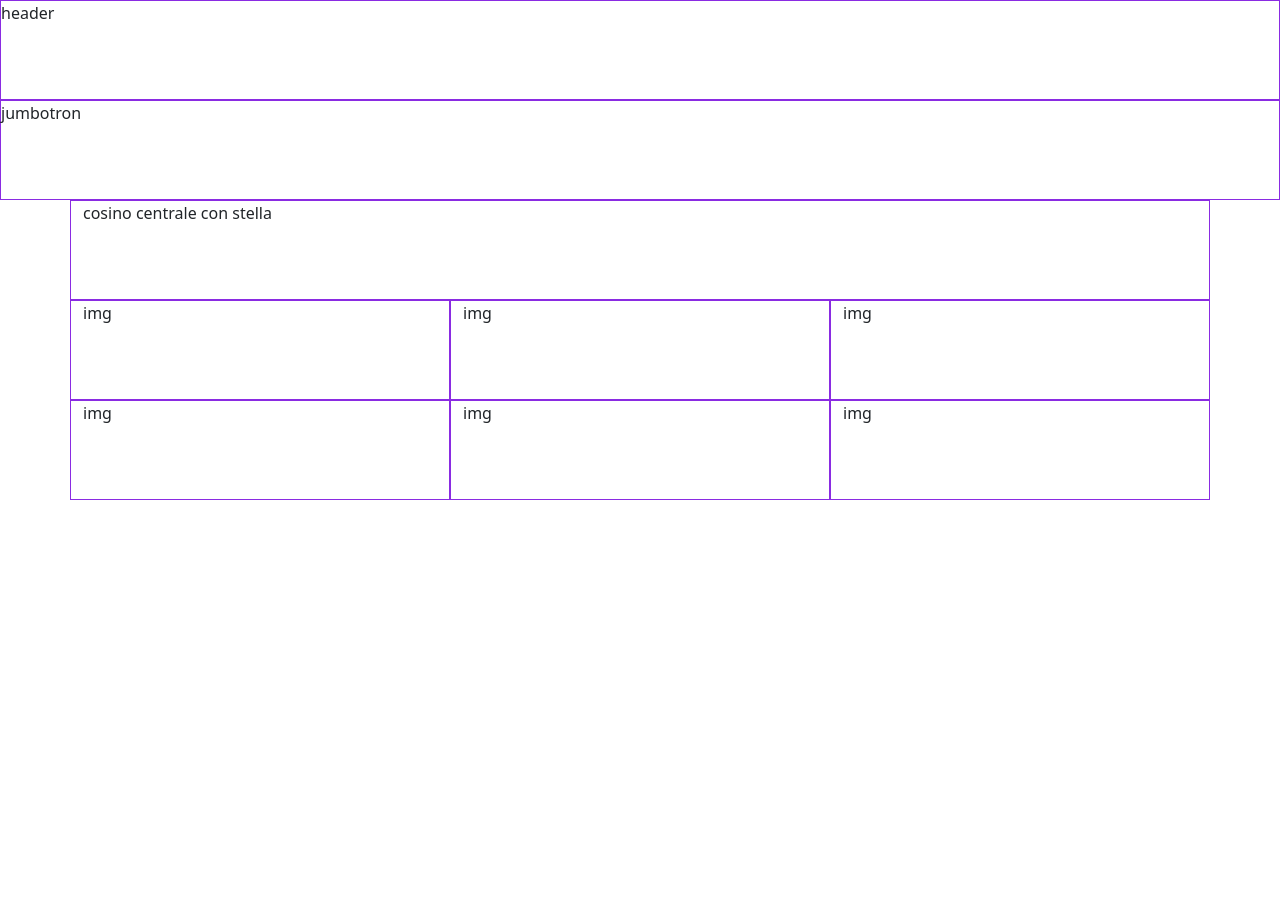
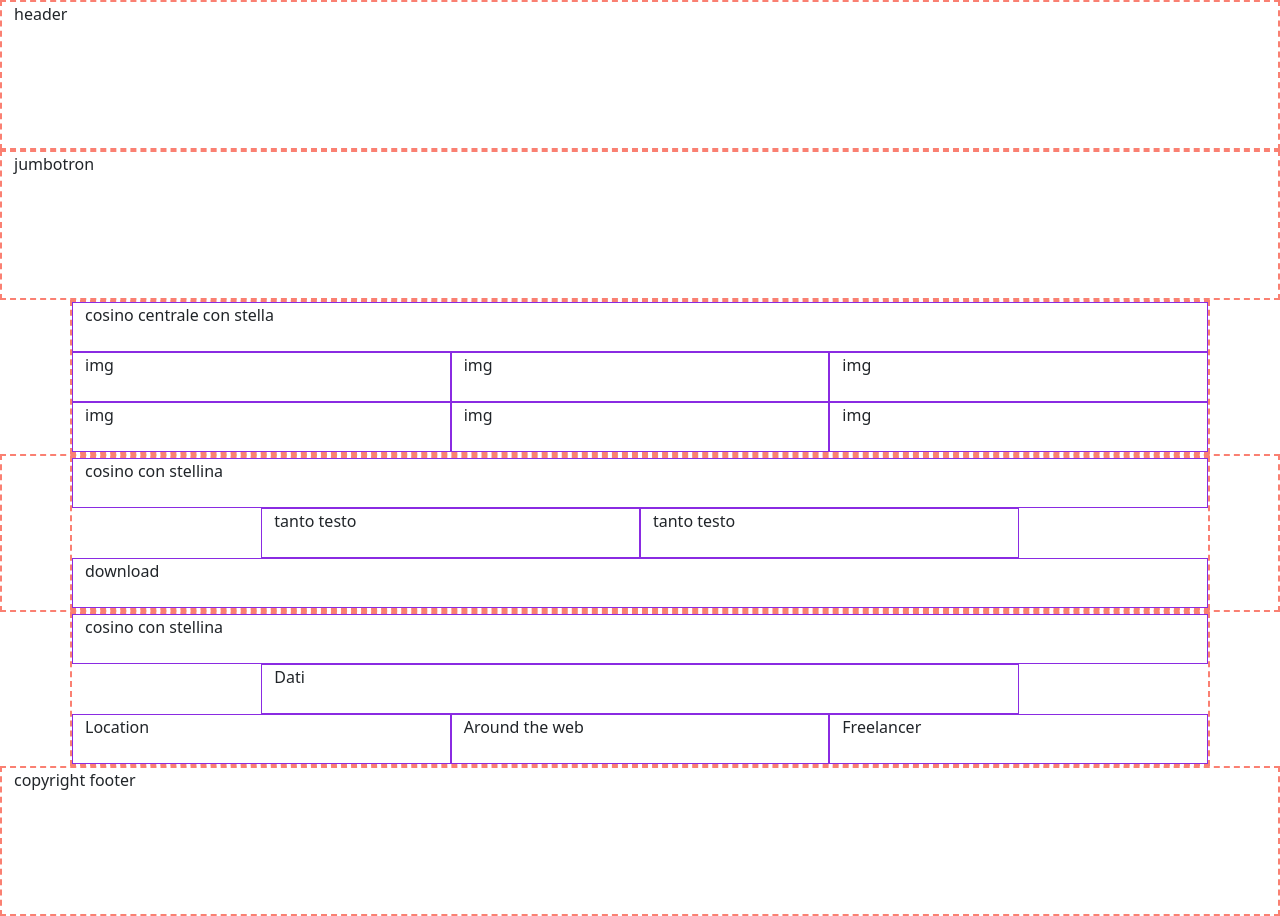
Before and after one commit to FedericaDiChio/html-css-bootstrap-freelancer, a plain HTML site: page index.html in a window 1280 px wide. Before the commit the page ends 800 px from the top, so only its background shows below. Drawn offline with nearby package versions, Linux system fonts and the light colour scheme.

Commit message:
footer, colonne centrali

```diff
--- a/index.html
+++ b/index.html
@@ -9,10 +9,13 @@
     <link rel="stylesheet" href="./style.css">
 </head>
 <body>
-    <!-- container fluid ? -->
-    <header class="ms-bdr">header</header>
-    <div class="jumbotron ms-bdr">jumbotron</div>
-    <div class="container-sm container-md container-xl">
+    <header class="container-fluid ms-container">
+        header
+    </header>
+    <div class="jumbotron container-fluid ms-container ">
+        jumbotron
+    </div>
+    <div class="container-sm ms-container">
         <div class="row">
             <div class="col-lg-12 ms-bdr">
                 cosino centrale con stella
@@ -25,7 +28,30 @@
             <div class="col-md-6 col-lg-4 ms-bdr">img</div>
         </div>
     </div>
-
+    <div class="container-fluid ms-container">
+        <div class="container-sm ms-container">
+            <div class="row">
+                <div class="ms-bdr col-12">cosino con stellina</div>
+                <div class="ms-bdr offset-2 col-8 col-md-4">tanto testo</div>
+                <div class="ms-bdr offset-2 col-8 offset-md-0 col-md-4">tanto testo</div>
+                <div class="ms-bdr col-12">download</div>
+            </div>
+        </div>
+    </div>
+    <div class="container-sm ms-container">
+        <div class="row">
+            <div class="ms-bdr col-12">cosino con stellina</div>
+            <div class="ms-bdr offset-2 col-8">Dati</div>
+        </div>
+        <div class="row">
+            <div class="ms-bdr col-12 col-md-4">Location</div>
+            <div class="ms-bdr col-12 col-md-4">Around the web</div>
+            <div class="ms-bdr col-12 col-md-4">Freelancer</div>
+        </div>
+    </div>
+    <div class="container-fluid ms-container">
+        copyright footer
+    </div>
 
 
 
--- a/style.css
+++ b/style.css
@@ -1,6 +1,11 @@
+
+.ms-container {
+    border: 2px dashed salmon;
+    min-height: 150px;
+}
 
 
 .ms-bdr {
     border: 1px solid blueviolet;
-    min-height: 100px;
+    min-height: 50px;
 }
```
